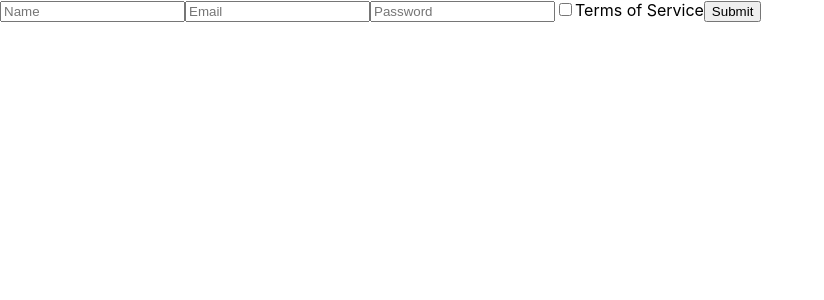
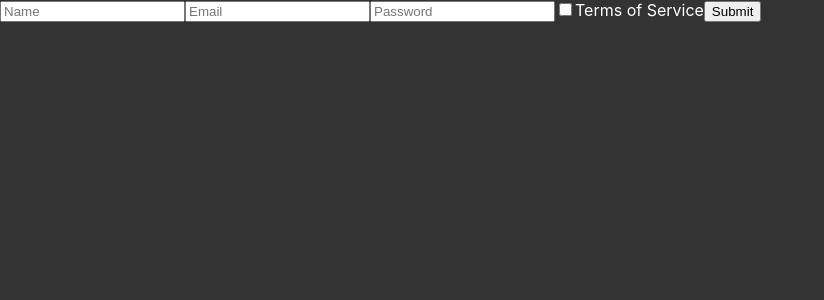
Before and after one commit to raythurman2386/user-onboarding, a React (Create React App) app: page / in a window 1280 px wide. Shown: the top 300 px of the page, without its empty margins (0-824 px from the left). Built offline with nearby package versions, Linux system fonts and the light colour scheme.

Commit message:
app component initial styles

```diff
--- a/src/App.js
+++ b/src/App.js
@@ -1,14 +1,25 @@
 import React from 'react'
+
+// Styled Components
+import styled from 'styled-components'
 
 // import Register
 import Register from './components/Register'
 
 function App() {
   return (
-    <div className='App'>
+    <AppWrapper>
       <Register />
-    </div>
+    </AppWrapper>
   )
 }
 
 export default App
+
+const AppWrapper = styled.div`
+  width: 100%;
+  height: 100vh;
+  margin: auto;
+  color: #fff;
+  background-color: #333;
+`
```
